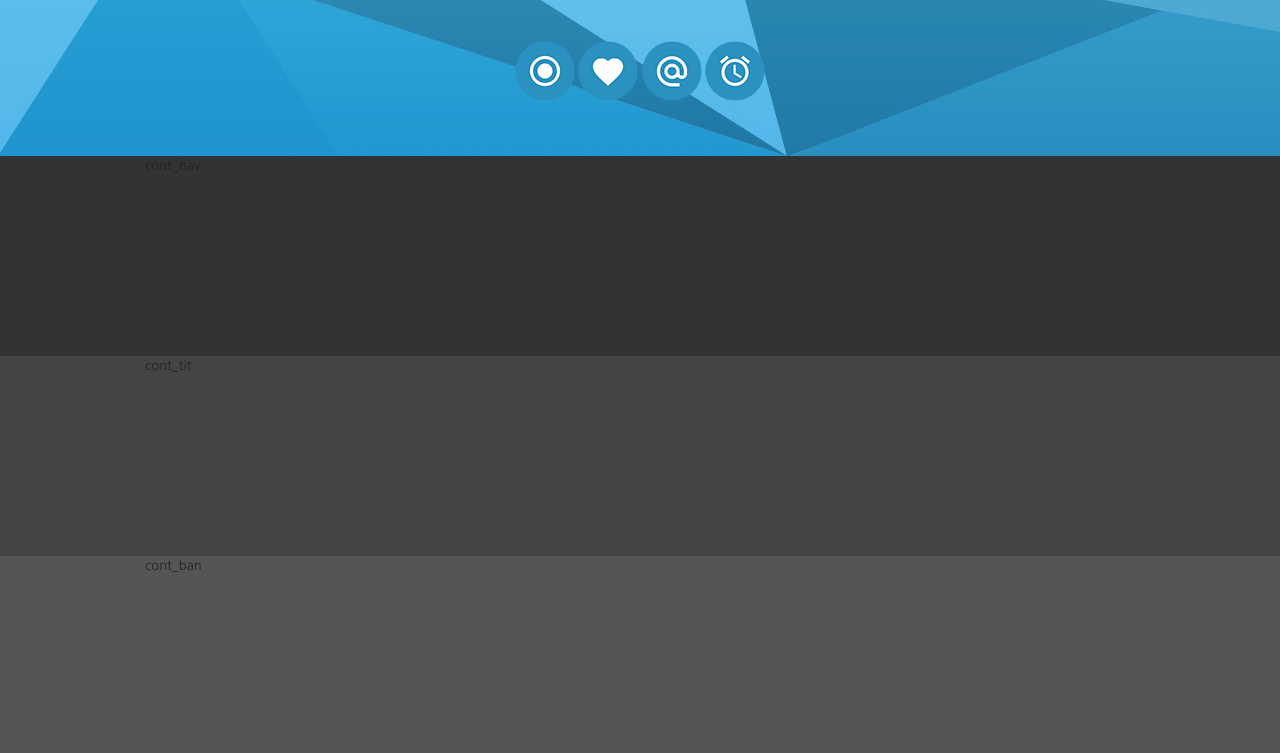
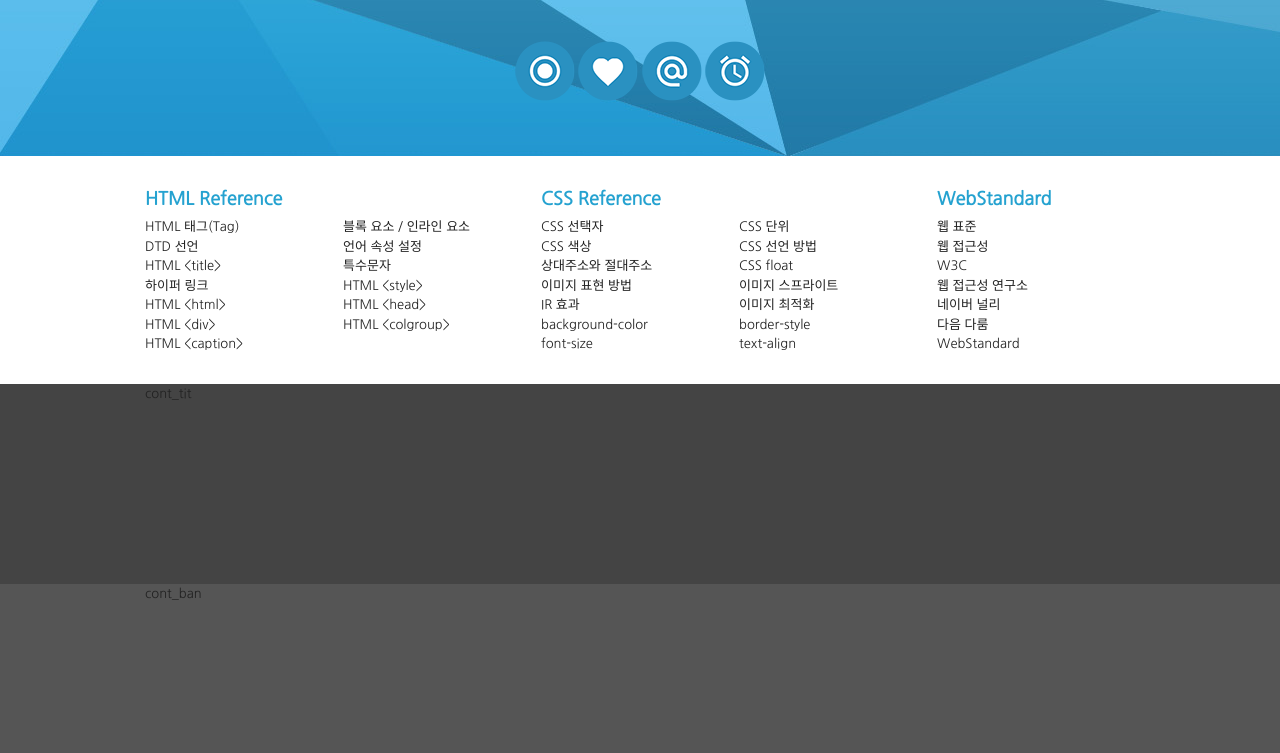
Before and after one commit to ksy90101/MakeOfWebStandard, a plain HTML site: page web/index.html in a window 1280 px wide. Shown: the part 169-922 px from the top of the page. Drawn offline with Linux system fonts and the light colour scheme.

Commit message:
14. 전체 메뉴 수정

```diff
--- a/web/css/reset.css
+++ b/web/css/reset.css
@@ -24,6 +24,9 @@
     font-size: 13px;
     line-height: 1.5;
 }
+
+/* 블릿기호 초기화 */
+dl, ul, li, ol, menu {list-style: none;}
 
 /* IR 효과 */
 /* 의미있는 이미지의 대체 텍스트를 제공하는 경우*/
--- a/web/css/style.css
+++ b/web/css/style.css
@@ -27,28 +27,20 @@
 }
 
 #header {
-    width: 100%;
     height: 325px;
     background: url(../img/header_bg.jpg) repeat-x center top;
 }
 
 #contents {
-    width: 100%;
-    height: 800px;
-    background-color: #222;
 }
 
 #footer {
-    width: 100%;
     height: 200px;
     background-color: #333;
 }
 
 /* 컨텐츠 레이아웃 */
 #cont_nav {
-    width: 100%;
-    height: 200px;
-    background-color: #333;
 }
 
 #cont_tit {
@@ -81,17 +73,17 @@
 }
 
 /* 헤더 */
-.header {
+.header .header-menu {
     text-align: right;
 }
 
-.header .header-menu {
+.header .header-menu a {
     color: #fff;
     padding: 10px 0px 10px 13px;
     display: inline-block;
 }
 
-.header .header-menu:hover {
+.header .header-menu a:hover {
     color: #666;
 }
 
@@ -162,3 +154,36 @@
 .header .header-icon a.icon4:hover {
     background-position: -60px -180px;
 }
+
+/* 전체 메뉴 */
+.nav {
+    overflow: hidden;
+    padding: 30px 0;
+}
+
+.nav > div {
+    float: left;
+    width: 40%;
+}
+
+.nav > div:last-child{
+    width: 20%;
+}
+
+/* ie8 이하 브라우저를 위해 사용*/
+.nav > div.last{
+    width: 20%;
+}
+
+.nav > div h3 {font-size: 18px; color: #25a2d0; margin-bottom: 4px }
+
+.nav > div ol{
+    overflow: hidden;
+}
+.nav > div ol li {
+    float: left;
+    width: 50%;
+}
+
+.nav > div.last ol li {width: 100%;}
+.nav div ol li a:hover {text-decoration: underline; }
--- a/web/index.html
+++ b/web/index.html
@@ -52,7 +52,60 @@
     <!-- //header-->
     <div id="contents">
         <div id="cont_nav">
-            <div class="container">cont_nav</div>
+            <div class="container">
+                <div class="nav">
+                    <h2 class="ir_su">전체 메뉴</h2>
+                    <div>
+                        <h3>HTML Reference</h3>
+                        <ol>
+                            <li><a href="#">HTML 태그(Tag)</a></li>
+                            <li><a href="#">블록 요소 / 인라인 요소</a></li>
+                            <li><a href="#">DTD 선언</a></li>
+                            <li><a href="#">언어 속성 설정</a></li>
+                            <li><a href="#">HTML &lt;title&gt;</a></li>
+                            <li><a href="#">특수문자</a></li>
+                            <li><a href="#">하이퍼 링크</a></li>
+                            <li><a href="#">HTML &lt;style&gt;</a></li>
+                            <li><a href="#">HTML &lt;html&gt;</a></li>
+                            <li><a href="#">HTML &lt;head&gt;</a></li>
+                            <li><a href="#">HTML &lt;div&gt;</a></li>
+                            <li><a href="#">HTML &lt;colgroup&gt;</a></li>
+                            <li><a href="#">HTML &lt;caption&gt;</a></li>
+                        </ol>
+                    </div>
+                    <div>
+                        <h3>CSS Reference</h3>
+                        <ol>
+                            <li><a href="#">CSS 선택자</a></li>
+                            <li><a href="#">CSS 단위</a></li>
+                            <li><a href="#">CSS 색상</a></li>
+                            <li><a href="#">CSS 선언 방법</a></li>
+                            <li><a href="#">상대주소와 절대주소</a></li>
+                            <li><a href="#">CSS float</a></li>
+                            <li><a href="#">이미지 표현 방법</a></li>
+                            <li><a href="#">이미지 스프라이트</a></li>
+                            <li><a href="#">IR 효과</a></li>
+                            <li><a href="#">이미지 최적화</a></li>
+                            <li><a href="#">background-color</a></li>
+                            <li><a href="#">border-style</a></li>
+                            <li><a href="#">font-size</a></li>
+                            <li><a href="#">text-align</a></li>
+                        </ol>
+                    </div>
+                    <div class="last">
+                        <h3>WebStandard</h3>
+                        <ol>
+                            <li><a href="#">웹 표준</a></li>
+                            <li><a href="#">웹 접근성</a></li>
+                            <li><a href="#">W3C</a></li>
+                            <li><a href="#">웹 접근성 연구소</a></li>
+                            <li><a href="#">네이버 널리</a></li>
+                            <li><a href="#">다음 다룸</a></li>
+                            <li><a href="#">WebStandard</a></li>
+                        </ol>
+                    </div>
+                </div>
+            </div>
         </div>
         <!-- //cont_nav-->
         <div id="cont_tit">
```
Also changed, not shown: 1 other file.
